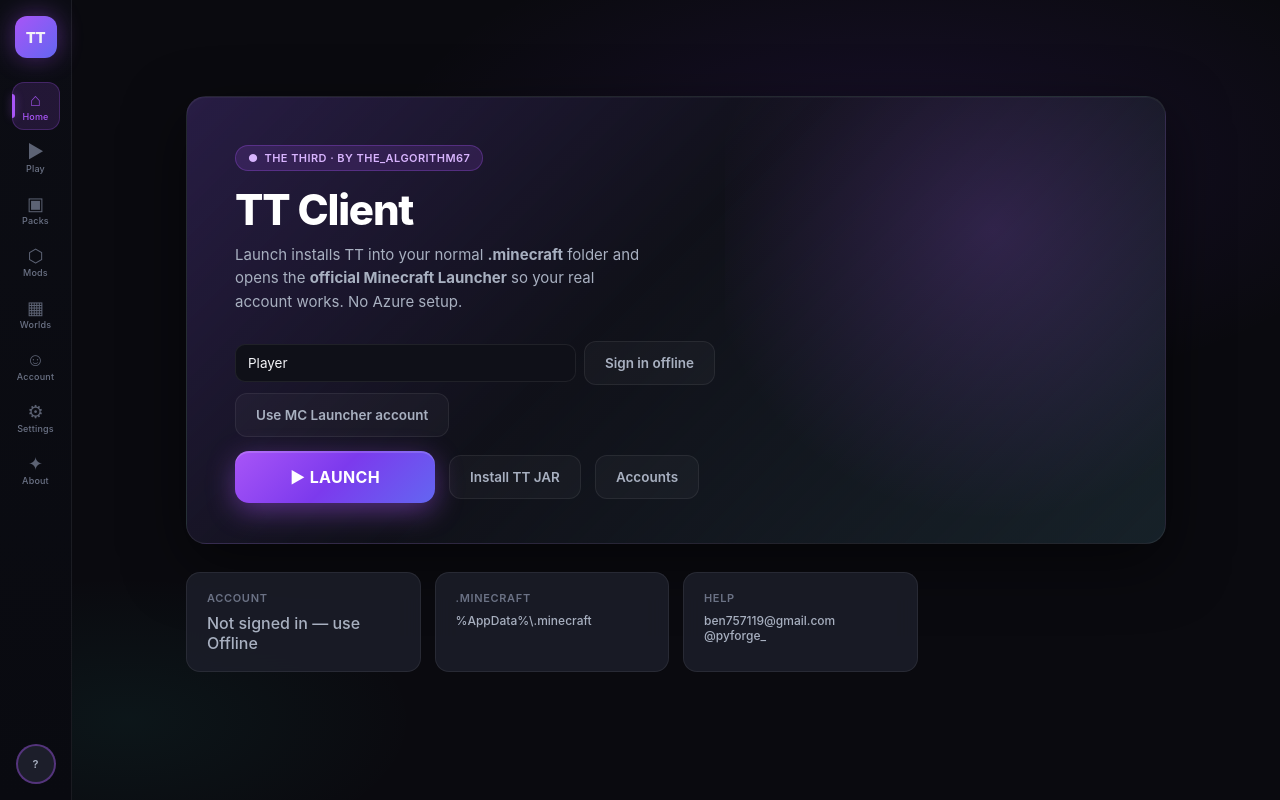
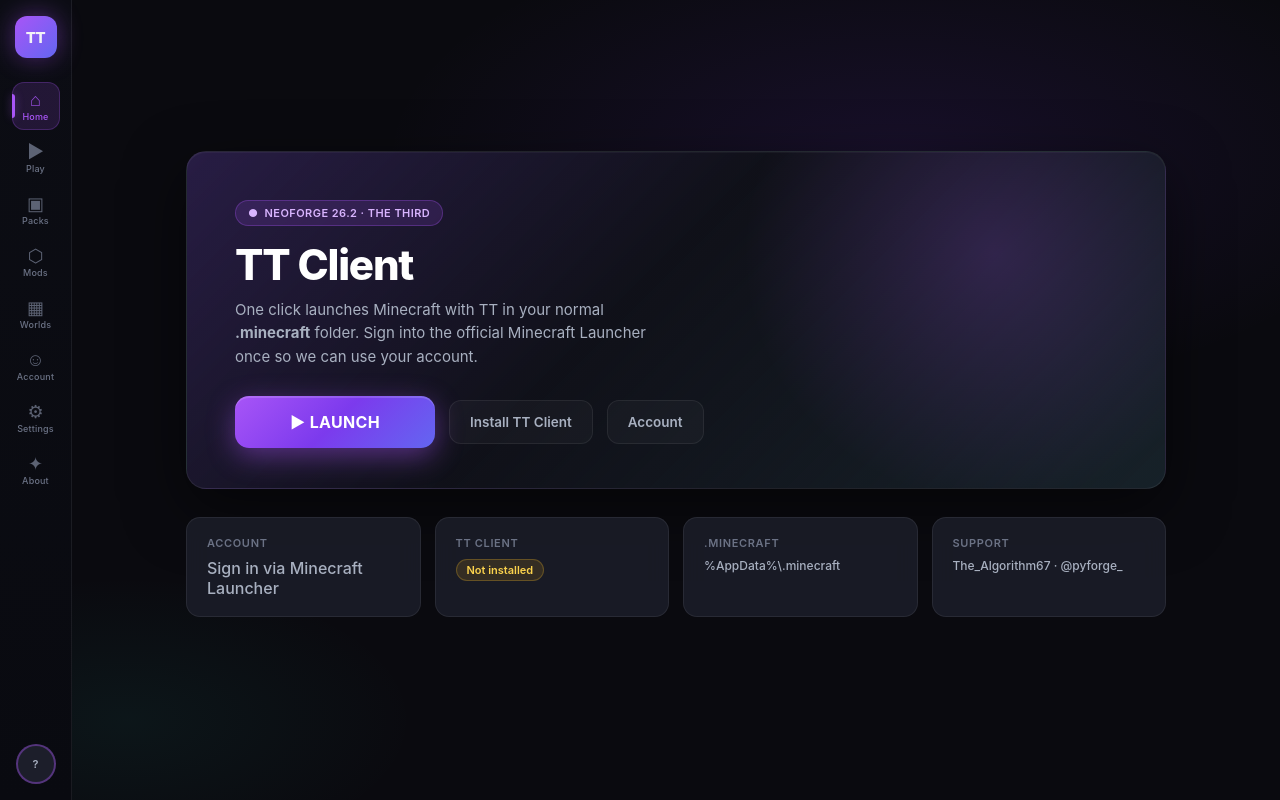
Before and after one commit to ben757119-cmyk/TT-Launcher, a React (Vite) app: page / in a window 1280 px wide. Built offline with nearby package versions, Linux system fonts and the light colour scheme.

Commit message:
v1.4.0: direct launch + Home without offline

```diff
--- a/src/renderer/pages/Accounts.tsx
+++ b/src/renderer/pages/Accounts.tsx
@@ -4,17 +4,11 @@
 
 export default function Accounts({ toast, refresh }: Props) {
   const [accounts, setAccounts] = useState<any[]>([]);
-  const [configured, setConfigured] = useState(false);
-  const [clientId, setClientId] = useState('');
-  const [offlineName, setOfflineName] = useState('');
   const [progress, setProgress] = useState<string | null>(null);
   const [error, setError] = useState<string | null>(null);
 
   const load = async () => {
     setAccounts(await window.tt.listAccounts());
-    setConfigured(await window.tt.clientIdConfigured());
-    const s = await window.tt.getSettings();
-    setClientId(s.msClientId || '');
   };
 
   useEffect(() => {
@@ -23,20 +17,20 @@
     return off;
   }, []);
 
-  const saveClientId = async () => {
-    await window.tt.setSettings({ msClientId: clientId.trim() });
-    setConfigured(!!clientId.trim());
-    toast('Client ID saved');
-  };
-
-  const signIn = async () => {
+  const importOfficial = async () => {
     setError(null);
-    setProgress('Starting…');
+    setProgress('Reading official Minecraft Launcher…');
     try {
-      const acc = await window.tt.signInMs();
-      toast(`Signed in as ${acc.name}`);
-      await load();
-      refresh();
+      const acc = await window.tt.importOfficialAccount();
+      if (!acc) {
+        setError(
+          'No account found. Open the normal Minecraft Launcher, sign in with Microsoft, close it, then try again.',
+        );
+      } else {
+        toast(`Using ${acc.name}`);
+        await load();
+        refresh();
+      }
     } catch (e: any) {
       setError(e?.message || String(e));
     } finally {
@@ -48,68 +42,12 @@
     <div>
       <h1 className="page-title">Accounts</h1>
       <p className="page-sub">
-        Legitimate Microsoft authentication only. TT Launcher never asks for your Microsoft password
-        in a custom form.
+        Use the account already signed into the official Minecraft Launcher. No offline mode.
       </p>
 
-      <div className="card" style={{ marginBottom: 16 }}>
-        <div className="card-title">Azure App Client ID</div>
-        <p style={{ color: 'var(--text-dim)', marginBottom: 12, lineHeight: 1.5 }}>
-          Register a public client app in Azure Portal, enable public client flows, then paste the
-          Application (client) ID here. Details in <code>AUTH.md</code>.
-        </p>
-        <div className="row">
-          <input
-            value={clientId}
-            onChange={(e) => setClientId(e.target.value)}
-            placeholder="xxxxxxxx-xxxx-xxxx-xxxx-xxxxxxxxxxxx"
-            style={{
-              flex: 1,
-              background: 'var(--bg-0)',
-              border: '1px solid var(--border-strong)',
-              borderRadius: 8,
-              padding: '10px 12px',
-              fontFamily: 'ui-monospace, monospace',
-            }}
-          />
-          <button className="btn btn-ghost" onClick={saveClientId}>
-            Save
-          </button>
-        </div>
-        <div style={{ marginTop: 10 }}>
-          {configured ? (
-            <span className="badge badge-teal">Configured</span>
-          ) : (
-            <span className="badge badge-warn">Not configured</span>
-          )}
-        </div>
-      </div>
-
       <div className="row" style={{ marginBottom: 16 }}>
-        <button className="btn btn-primary" onClick={signIn} disabled={!configured}>
-          Sign in with Microsoft
-        </button>
-        <input
-          value={offlineName}
-          onChange={(e) => setOfflineName(e.target.value)}
-          placeholder="Offline name (testing only)"
-          style={{
-            background: 'var(--bg-1)',
-            border: '1px solid var(--border-strong)',
-            borderRadius: 8,
-            padding: '10px 12px',
-          }}
-        />
-        <button
-          className="btn btn-ghost"
-          onClick={async () => {
-            await window.tt.signInOffline(offlineName || 'Player');
-            toast('Offline account added (cannot join online-mode servers)');
-            load();
-            refresh();
-          }}
-        >
-          Add offline
+        <button className="btn btn-primary" onClick={importOfficial}>
+          Use my Minecraft account
         </button>
       </div>
 
@@ -148,7 +86,9 @@
             </button>
           </div>
         ))}
-        {!accounts.length && <div className="empty">No accounts yet</div>}
+        {!accounts.length && (
+          <div className="empty">No accounts yet — click Use my Minecraft account.</div>
+        )}
       </div>
     </div>
   );
--- a/src/renderer/pages/Home.tsx
+++ b/src/renderer/pages/Home.tsx
@@ -10,7 +10,6 @@
 };
 
 export default function Home({ account, instance, meta, onNavigate, toast, refresh }: Props) {
-  const [name, setName] = useState('Player');
   const [busy, setBusy] = useState(false);
   const [err, setErr] = useState<string | null>(null);
   const [ok, setOk] = useState<string | null>(null);
@@ -21,7 +20,7 @@
     discord: '@pyforge_',
   };
 
-  const go = async () => {
+  const launch = async () => {
     setBusy(true);
     setErr(null);
     setOk(null);
@@ -29,10 +28,18 @@
       if (!account) {
         try {
           const acc = await window.tt.importOfficialAccount();
-          if (acc) toast(`Using ${acc.name} from Minecraft Launcher`);
-          else await window.tt.signInOffline(name.trim() || 'Player');
+          if (acc) toast(`Using ${acc.name}`);
+          else {
+            setErr(
+              'No Microsoft account found.\n\nOpen the normal Minecraft Launcher, sign in once, close it, then press Launch again.',
+            );
+            return;
+          }
         } catch {
-          await window.tt.signInOffline(name.trim() || 'Player');
+          setErr(
+            'Could not import your Minecraft account.\n\nOpen the normal Minecraft Launcher and sign in once first.',
+          );
+          return;
         }
         refresh();
       }
@@ -44,7 +51,7 @@
       const res = await window.tt.play();
       if (res.ok) {
         setOk(res.message);
-        toast('Launch OK');
+        toast('Launching…');
       } else {
         setErr(res.message);
       }
@@ -56,80 +63,27 @@
     }
   };
 
-  const offline = async () => {
-    setBusy(true);
-    setErr(null);
-    try {
-      await window.tt.signInOffline(name.trim() || 'Player');
-      toast('Signed in offline — you can Launch now');
-      refresh();
-    } catch (e: any) {
-      setErr(e?.message || String(e));
-    } finally {
-      setBusy(false);
-    }
-  };
-
-  const useOfficial = async () => {
-    setBusy(true);
-    setErr(null);
-    try {
-      const acc = await window.tt.importOfficialAccount();
-      if (!acc) {
-        setErr(
-          'No account found from the official Minecraft Launcher.\n\n' +
-            '1. Open the normal Minecraft Launcher\n' +
-            '2. Sign in with Microsoft there\n' +
-            '3. Come back and click this again\n\n' +
-            'Or type a name and use Offline (works without Microsoft).',
-        );
-      } else {
-        toast(`Using ${acc.name}`);
-        refresh();
-      }
-    } catch (e: any) {
-      setErr(e?.message || String(e));
-    } finally {
-      setBusy(false);
-    }
-  };
-
   return (
     <div className="home-wrap">
       <div className="hero">
         <div className="hero-badge">
-          <span>●</span> The Third · by {owner.name}
+          <span>●</span> NeoForge {meta?.ttCompat?.neoforge || '26.2'} · The Third
         </div>
         <h1>TT Client</h1>
         <p>
-          Launch installs TT into your normal <strong>.minecraft</strong> folder and opens the{' '}
-          <strong>official Minecraft Launcher</strong> so your real account works. No Azure setup.
+          One click launches Minecraft with TT in your normal <strong>.minecraft</strong> folder.
+          Sign into the official Minecraft Launcher once so we can use your account.
         </p>
 
-        <div className="row" style={{ marginBottom: 14, maxWidth: 480, flexWrap: 'wrap', gap: 8 }}>
-          <input
-            style={{ flex: 1, minWidth: 140 }}
-            value={name}
-            onChange={(e) => setName(e.target.value)}
-            placeholder="Offline name"
-          />
-          <button className="btn-secondary" disabled={busy} onClick={offline}>
-            Sign in offline
-          </button>
-          <button className="btn-secondary" disabled={busy} onClick={useOfficial}>
-            Use MC Launcher account
-          </button>
-        </div>
-
         <div className="launch-row">
-          <button className="btn-launch" disabled={busy} onClick={go}>
-            {busy ? 'Working…' : '▶  LAUNCH'}
+          <button className="btn-launch" disabled={busy} onClick={launch}>
+            {busy ? 'Launching…' : '▶  LAUNCH'}
           </button>
           <button className="btn-secondary" onClick={() => onNavigate('play')}>
-            Install TT JAR
+            Install TT Client
           </button>
           <button className="btn-secondary" onClick={() => onNavigate('accounts')}>
-            {account ? account.name : 'Accounts'}
+            {account ? account.name : 'Account'}
           </button>
         </div>
 
@@ -149,7 +103,17 @@
         <div className="stat-card">
           <div className="stat-label">Account</div>
           <div className={`stat-value ${account ? '' : 'muted'}`}>
-            {account ? account.name : 'Not signed in — use Offline'}
+            {account ? account.name : 'Sign in via Minecraft Launcher'}
+          </div>
+        </div>
+        <div className="stat-card">
+          <div className="stat-label">TT Client</div>
+          <div className="stat-value">
+            {instance?.ttClientVersion ? (
+              <span className="badge badge-teal">{instance.ttClientVersion}</span>
+            ) : (
+              <span className="badge badge-warn">Not installed</span>
+            )}
           </div>
         </div>
         <div className="stat-card">
@@ -159,11 +123,9 @@
           </div>
         </div>
         <div className="stat-card">
-          <div className="stat-label">Help</div>
+          <div className="stat-label">Support</div>
           <div className="stat-value muted" style={{ fontSize: 12 }}>
-            {owner.email}
-            <br />
-            {owner.discord}
+            {owner.name} · {owner.discord}
           </div>
         </div>
       </div>
```
